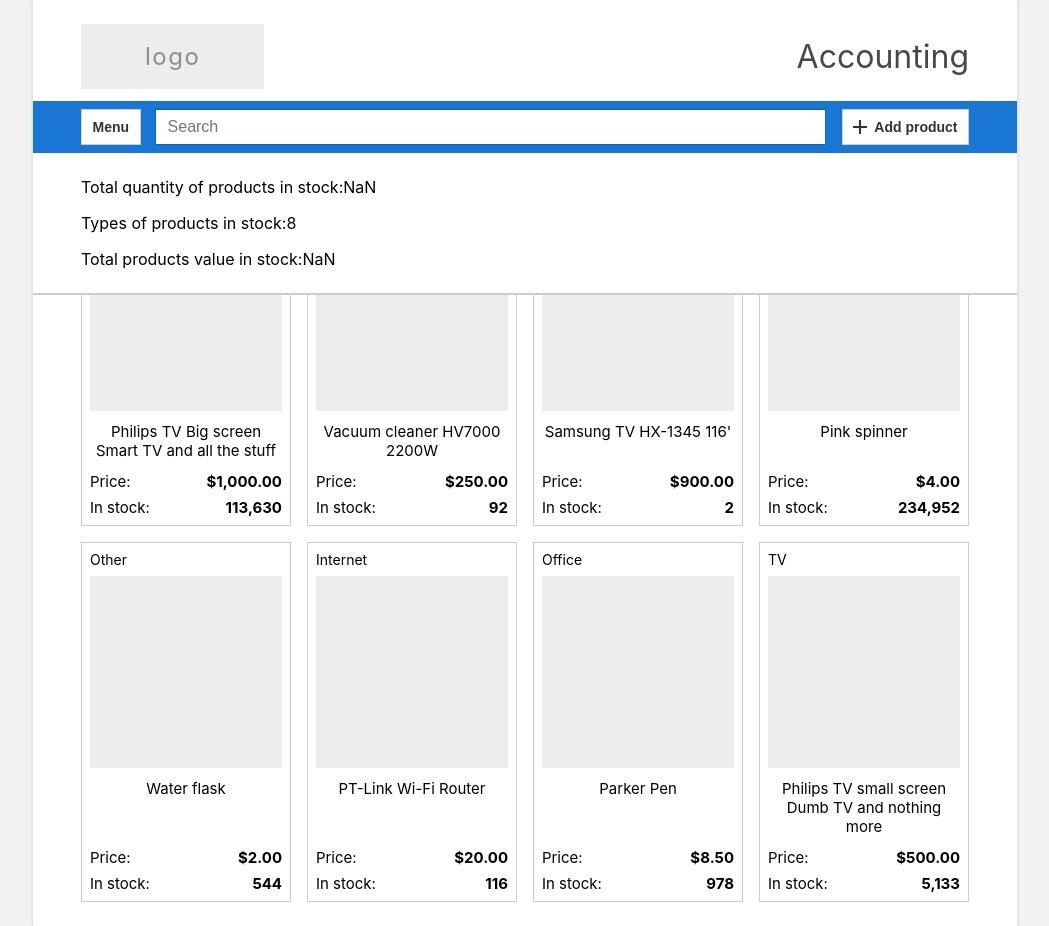
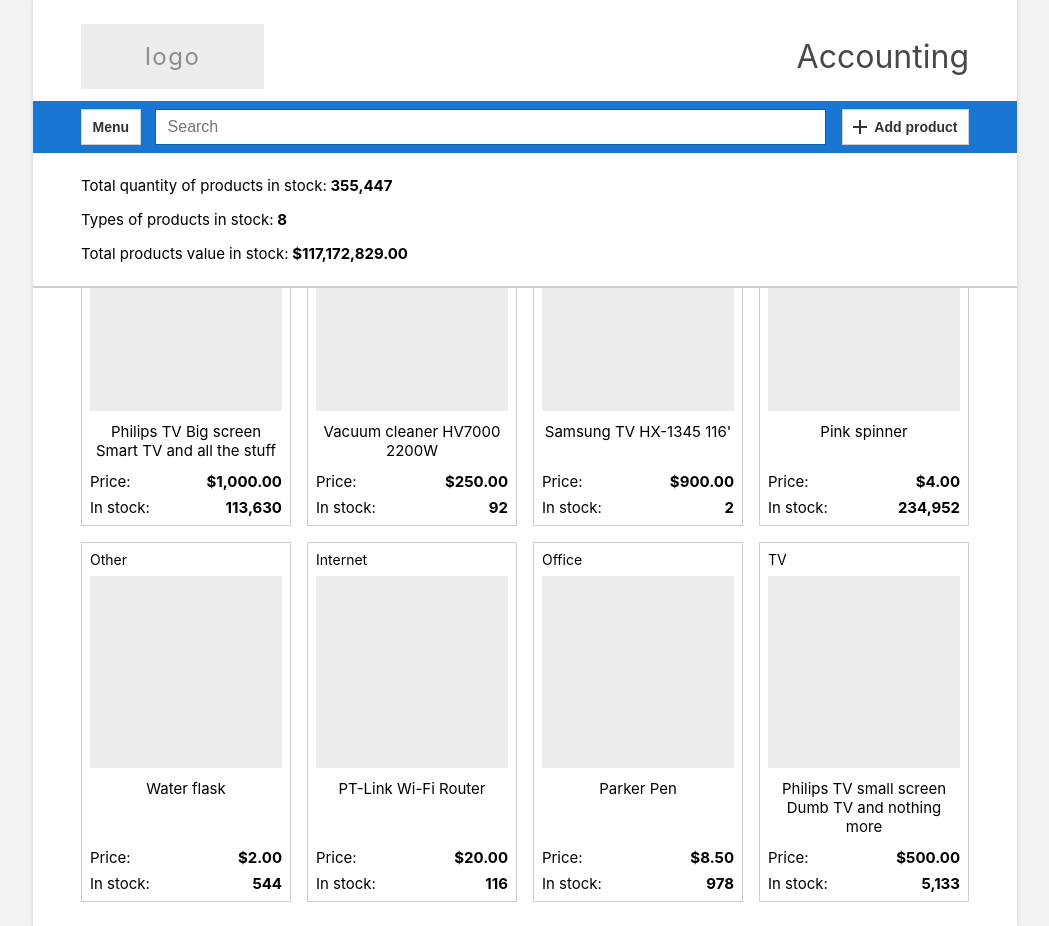
Before and after one commit to artischockee/shop-accounting, a React (Create React App) app: page / in a window 1280 px wide. Both pictures are taken after a click on the button "Menu". Shown: the whole page, without its empty margins (115-1164 px from the left). Built offline with nearby package versions, Linux system fonts and the light colour scheme.

Commit message:
Add classNames

```diff
--- a/src/components/AppMenu.js
+++ b/src/components/AppMenu.js
@@ -1,11 +1,5 @@
 import React from 'react';
 import PropTypes from 'prop-types';
-
-const getReadableNumber = (number) => (
-  typeof number === 'string'
-    ? Number(number).toLocaleString()
-    : number.toLocaleString()
-);
 
 const AppMenu = ({
   className,
@@ -14,24 +8,24 @@ const AppMenu = ({
   totalProductsValue
 }) => (
   <section className={className}>
-    <p>
+    <p className="app-menu__paragraph">
       Total quantity of products in stock:
-      <span>
-        {getReadableNumber(totalProductsQuantity)}
+      <span className="app-menu__span">
+        {totalProductsQuantity}
       </span>
     </p>
 
-    <p>
+    <p className="app-menu__paragraph">
       Types of products in stock:
-      <span>
-        {getReadableNumber(totalTypesQuantity)}
+      <span className="app-menu__span">
+        {totalTypesQuantity}
       </span>
     </p>
 
-    <p>
+    <p className="app-menu__paragraph">
       Total products value in stock:
-      <span>
-        {getReadableNumber(totalProductsValue)}
+      <span className="app-menu__span">
+        {totalProductsValue}
       </span>
     </p>
   </section>
@@ -39,9 +33,9 @@ const AppMenu = ({
 
 AppMenu.propTypes = {
   className: PropTypes.string.isRequired,
-  totalProductsQuantity: PropTypes.number.isRequired,
-  totalTypesQuantity: PropTypes.number.isRequired,
-  totalProductsValue: PropTypes.number.isRequired,
+  totalProductsQuantity: PropTypes.string.isRequired,
+  totalTypesQuantity: PropTypes.string.isRequired,
+  totalProductsValue: PropTypes.string.isRequired,
 };
 
 export default AppMenu;
```
